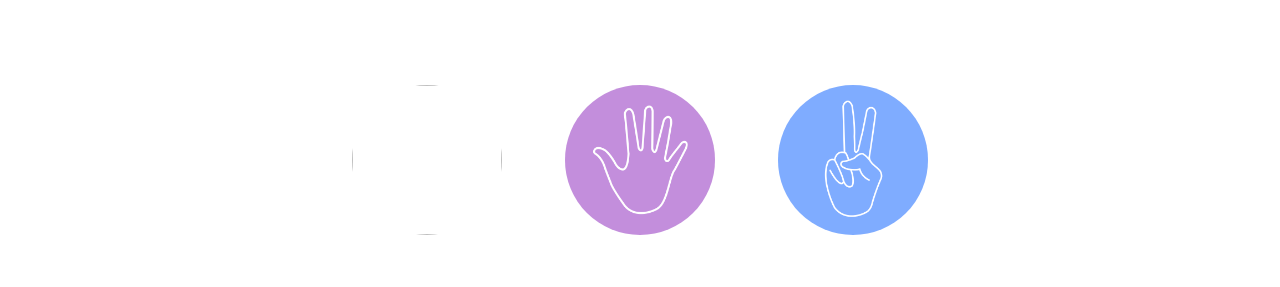
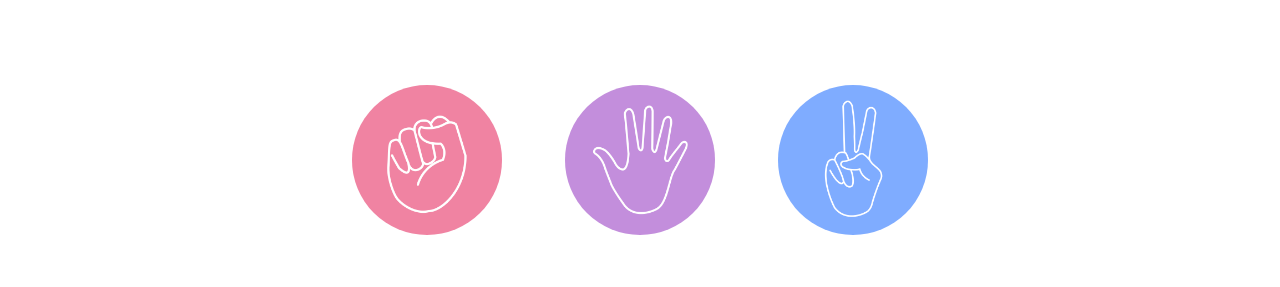
Before and after one commit to yashsharma228/Stone_Paper_Scissor_Game, a plain HTML site: page index.html in a window 1280 px wide. Shown: the part 83-370 px from the top of the page. Drawn offline with Linux system fonts and the light colour scheme; files whose address does not match are found by name.

Commit message:
Update index.html

```diff
--- a/index.html
+++ b/index.html
@@ -11,7 +11,8 @@
     <h1>Stone Paper Scissor Game</h1>
     <div class="choices">
       <div class="choice" id="rock">
-        <img src="photos/stone.png" alt="" />
+        <img src="stone.png
+          " alt="" />
       </div>
       <div class="choice" id="paper">
         <img src="photos/paper.png" alt="" />
```
